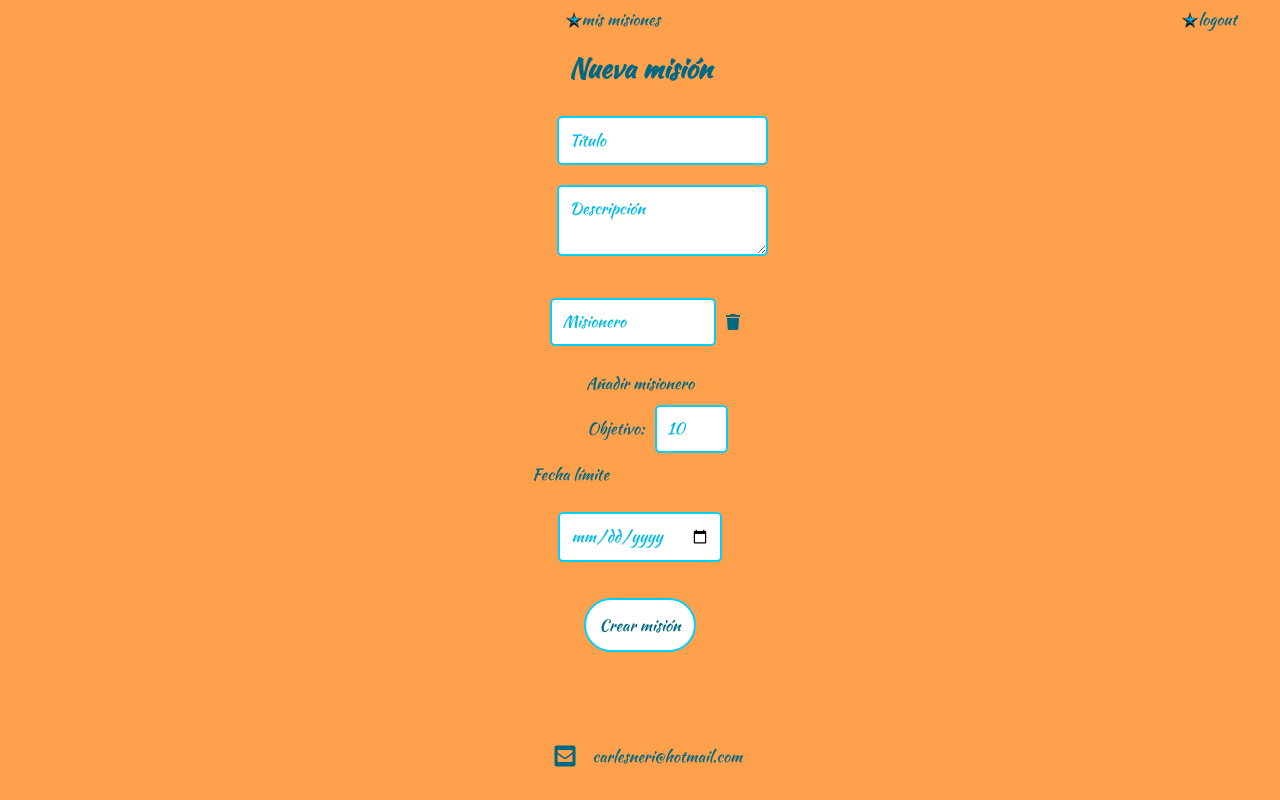
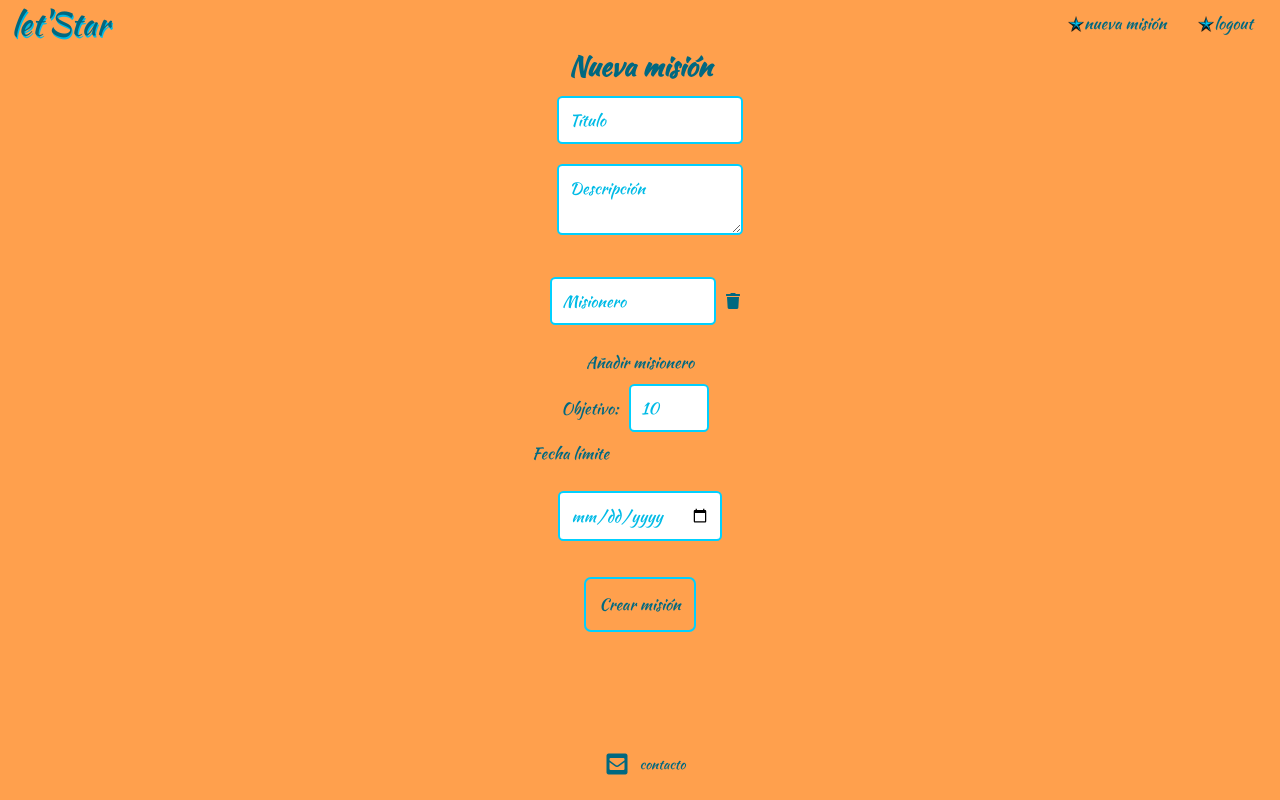
Before and after one commit to Carlesneri/letStar, a Node server app: page /new-mission in a window 1280 px wide. Run offline with Node 20, Linux system fonts and the light colour scheme; the visitor is signed in with stand-in values (Sample User, id 1); some libraries are stand-ins or nearby versions.

Commit message:
deleteMission

```diff
--- a/src/controllers/index.controllers.js
+++ b/src/controllers/index.controllers.js
@@ -74,9 +74,16 @@ indexCtrl.renderNoMissions = (req, res) => {
 }
 
 indexCtrl.deleteMission = async (req, res) => {
-    await MissionModel.findByIdAndDelete(req.params.id)
-    req.flash('success_msg', 'Misión eliminada')
-    res.redirect('/missions')
+    try{
+        const deletedMission = await MissionModel.findByIdAndDelete(req.params.id)
+        req.flash('success_msg', 'Misión eliminada')
+        res.status(200).json(deletedMission)
+
+    } catch(err) {
+        console.log(err);
+        req.flash('error_msg', 'Error al eliminar misión')
+        res.status(400).redirect('/missions')
+    }
 }
 
 indexCtrl.addStar = async (req, res) => {
@@ -89,6 +96,7 @@ indexCtrl.addStar = async (req, res) => {
         const missionerIndex =  missionFound.missioners.findIndex(el => el._id == missionerId)
         missionFound.missioners[missionerIndex].stars.push(newStar)
         const updatedMission = await missionFound.save()
+        req.flash('success_msg', 'Estrella añadida')
         res.status(200).json(updatedMission)
     }catch(err) {
         console.log(err);
--- a/src/static/footer.css
+++ b/src/static/footer.css
@@ -11,6 +11,9 @@
     justify-content: center;
     align-items: center;
 }
+.footer a{
+    font-size: .84em;
+}
 .footer a:hover{
     text-decoration: none;
     color: var(--dark-color);
@@ -18,5 +21,5 @@
 }
 .sobre{
     font-size: 1.5em;
-    margin: 0 0.7em;
+    margin: 0 0.5em;
 }
--- a/src/static/index.css
+++ b/src/static/index.css
@@ -1,5 +1,5 @@
 .index-container{
-    position: relative;
+    /* position: relative; */
 }
 .p-index{
     display: flex;
--- a/src/static/main.css
+++ b/src/static/main.css
@@ -5,26 +5,23 @@
     --bg-color: #FFA04D;
 
 }
-html{
-    height: 100%;
-    width: 100%;
-}
 *{
+    margin: 0;
+    padding: 0;
+    box-sizing: border-box;
     font-family: 'Kaushan Script';
     color: var(--dark-color);
     font-size: 1rem;
 }
 body{
     position: relative;
-    min-height: calc(100% - 6em);
-    width: calc(100% - 2em);
-    margin-left: auto;
-    margin-right: auto;
+    min-height: 100vh;
     padding: 0 0 5em 0;
     background: var(--bg-color);
 }
 a{
     text-decoration: none;
+    cursor: pointer;
 }
 a:hover{
     text-decoration: none;
--- a/src/static/mission.css
+++ b/src/static/mission.css
@@ -2,11 +2,11 @@
     box-shadow: 0px 2px 3px 1px var(--lighter-color);
     border: 1px solid var(--light-color);
     border-radius: 10px;
-    padding: 20px;
+    padding: 1em;
     margin: 2em;
 }
 .missioner {
-    margin: 10px;
+    margin: 1em;
 }
 .mission-title{
     display: flex;
@@ -29,15 +29,15 @@
 }
 .missioner-stars{
     display: flex;
-    justify-content: space-between;
+    justify-content: space-around;
     align-items: center;
 }
 .missioner-star {
     cursor: pointer;
 }
-.filled-stars {
+/* .filled-stars {
     width: 70%;
-}
+} */
 .add-remove-star {
     min-height: 3em;
     width: 30%;
@@ -140,10 +140,6 @@
         justify-content: space-between;
         align-items: center;
     }
-    /* .mission-title-data{
-        display: flex;
-
-    } */
     .missioner{
         flex-direction: column;
     }
@@ -173,3 +169,9 @@
     width: 70%;
     overflow: hidden;
 }
+.swal-remove-mission {
+    margin: 1em;
+}
+.swal-remove-mission a {
+    margin: 0 2em;
+}
--- a/src/static/missions.css
+++ b/src/static/missions.css
@@ -1,6 +1,3 @@
-.missions-jumbo{
-    height: 20%;
+.missions{
+    min-width: 300px;
 }
-.missions{
-    padding: 0 20px 20px 20px;
-}
--- a/src/static/new-mission.css
+++ b/src/static/new-mission.css
@@ -51,8 +51,8 @@
 .add-missioner{
     text-align: center;
 }
-.target{
-    width: 3em;
+.target input{
+    width: 5em;
 }
 .target-container {
     display: flex;
--- a/src/views/layouts/main.hbs
+++ b/src/views/layouts/main.hbs
@@ -3,7 +3,7 @@
 <head>
     <meta charset="UTF-8">
     <meta name="viewport" content="width=device-width, initial-scale=1.0">
-    <meta name="description" content="►Establece objetivos y consigue estrellas hasta conseguirlos. Motiva a tus hijos para alcanzar metas.">
+    <meta name="description" content="►Establece objetivos. Consigue estrellas hasta lograrlos. Motiva a tus hijos para alcanzar metas.">
     <link rel="shortcut icon" href="images/favicon.ico" type="image/x-icon">
     <link href="https://fonts.googleapis.com/css?family=Kaushan+Script&display=swap" rel="stylesheet">
     <link rel="stylesheet" type="text/css" href="/main.css">
@@ -17,10 +17,9 @@
     <link rel="stylesheet" type="text/css" href="/no-missions.css">
     <link rel="stylesheet" type="text/css" href="/footer.css">
     <link rel="stylesheet" type="text/css" href="/login.css">
+    <link rel="stylesheet" type="text/css" href="/messages.css">
     <link rel="manifest" href="manifest.json"/>
     <script src="https://cdn.jsdelivr.net/npm/sweetalert2@9"></script>
-    {{!-- <script src="https://cdnjs.cloudflare.com/ajax/libs/moment.js/2.19.1/moment.min.js"></script>
-    <script src="https://cdnjs.cloudflare.com/ajax/libs/moment.js/2.19.1/moment-with-locales.min.js"></script> --}}
     <title>Let'Star</title>
 </head>
 <body>
--- a/src/views/new-mision.hbs
+++ b/src/views/new-mision.hbs
@@ -1,5 +1,6 @@
-{{>nav-new-mission}}
+{{!-- {{>nav-new-mission}} --}}
 {{!-- {{>jumbo}} --}}
+{{>nav}}
 {{>messages}}
     <div class="form-container">
         <form action="/new-mission" method="POST">
@@ -49,7 +50,7 @@
             </div>
 
             <div class="create-mission">
-                <button type="submit" class="missions-btn new-mission-btn-text custom-btn">
+                <button type="submit" class="new-mission-btn-text custom-btn">
                     <p class="btn-text">
                         Crear misión
                     </p>
--- a/src/views/partials/footer.hbs
+++ b/src/views/partials/footer.hbs
@@ -3,6 +3,6 @@
 <div class="footer-container">
     <div class="footer">
         <i class="fas fa-envelope-square sobre"></i>
-        <a href="mailto:carlesneri@hotmail.com">carlesneri@hotmail.com</a>
+        <a href="mailto:carlesneri@hotmail.com">contacto</a>
     </div>
 </div>
--- a/src/views/partials/messages.hbs
+++ b/src/views/partials/messages.hbs
@@ -45,4 +45,4 @@
 
     </script>
 {{/if}}
-<link rel="stylesheet" type="text/css" href="../messages.css">
+{{!-- <link rel="stylesheet" type="text/css" href="../messages.css"> --}}
--- a/src/views/partials/mission-partial.hbs
+++ b/src/views/partials/mission-partial.hbs
@@ -15,11 +15,14 @@
             </div>
         </div>
         <div class="trash">
-            <form action="/mission/{{_id}}?_method=DELETE" method="POST">
-                <button class="empty-button" title="Eliminar">
-                    <i class="fas fa-trash" ></i>
+            {{!-- <form action="/mission/{{_id}}?_method=DELETE" method="POST"> --}}
+                <button class="empty-button" >
+                    <i class="fas fa-trash"
+                    title="Eliminar"
+                    mission="{{_id}}"
+                    onclick="removeMissionHandler(event)"></i>
                 </button>
-            </form>
+            {{!-- </form> --}}
         </div>
     </div>
     <div class="mission-body">
@@ -39,6 +42,7 @@
                             mission="{{../../_id}}"
                             missioner="{{../_id}}"
                             star="{{_id}}"
+                            comment="{{star.comment}}"
                             date="{{#stringDate star.updatedAt}}{{/stringDate}}"
                             onclick="editStar(event)">
                         {{/each}}
```
Also changed, not shown: src/static/mission.js (+75 -7 lines).
